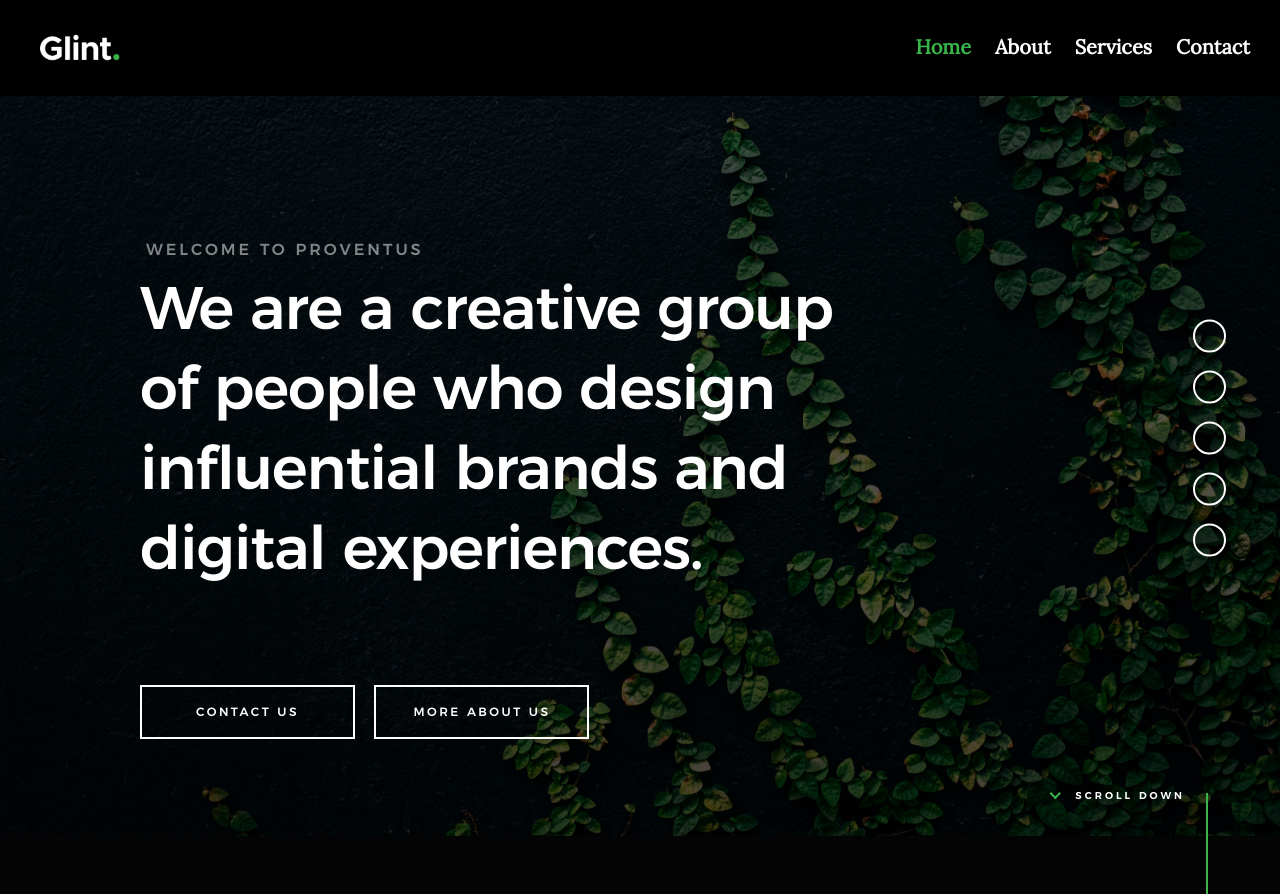
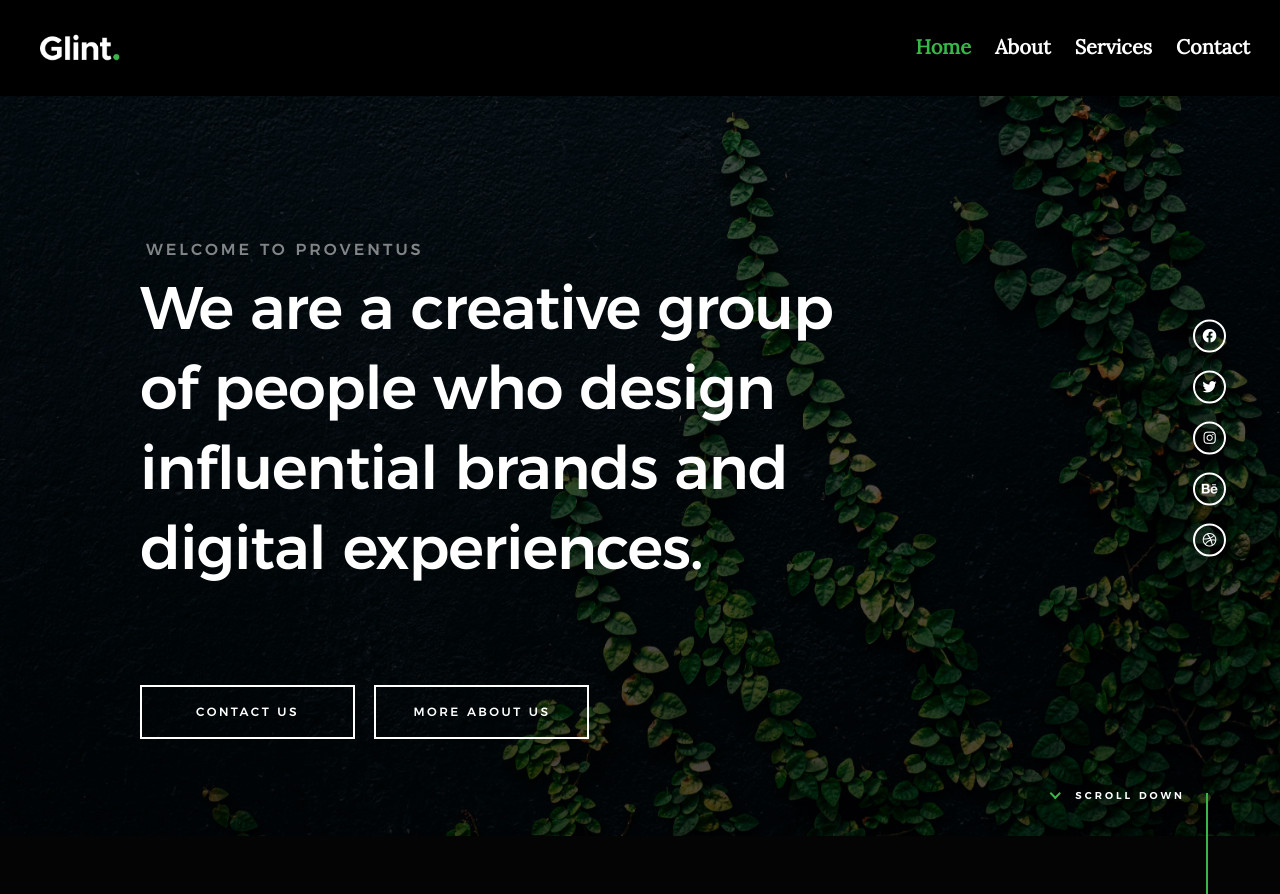
Before and after one commit to mostafanawam/proventus, a Django app: page / in a window 1280 px wide. Shown: the top 894 px of the page. Run offline with Django 3.2, Linux system fonts and the light colour scheme; data comes from the database, SQL or seed files in the repository; both versions use the stored data as it was after the commit; some web fonts are replaced.

Commit message:
update icons

```diff
--- a/proventus/main/templates/index.html
+++ b/proventus/main/templates/index.html
@@ -102,19 +102,19 @@
 
                 <ul class="header-nav__social">
                     <li>
-                        <a href="#"><i class="fa fa-facebook"></i></a>
+                        <a href="#"><i class="fab fa-facebook"></i></a>
                     </li>
                     <li>
-                        <a href="#"><i class="fa fa-twitter"></i></a>
+                        <a href="#"><i class="fab fa-twitter"></i></a>
                     </li>
                     <li>
-                        <a href="#"><i class="fa fa-instagram"></i></a>
+                        <a href="#"><i class="fab fa-instagram"></i></a>
                     </li>
                     <li>
-                        <a href="#"><i class="fa fa-behance"></i></a>
+                        <a href="#"><i class="fab fa-behance"></i></a>
                     </li>
                     <li>
-                        <a href="#"><i class="fa fa-dribbble"></i></a>
+                        <a href="#"><i class="fab fa-dribbble"></i></a>
                     </li>
                 </ul>
 
@@ -174,19 +174,19 @@
 
         <ul class="home-social">
             <li>
-                <a href="#0"><i class="fa fa-facebook" aria-hidden="true"></i><span>Facebook</span></a>
+                <a href="#0"><i class="fab fa-facebook" aria-hidden="true"></i><span>Facebook</span></a>
             </li>
             <li>
-                <a href="#0"><i class="fa fa-twitter" aria-hidden="true"></i><span>Twiiter</span></a>
+                <a href="#0"><i class="fab fa-twitter" aria-hidden="true"></i><span>Twiiter</span></a>
             </li>
             <li>
-                <a href="#0"><i class="fa fa-instagram" aria-hidden="true"></i><span>Instagram</span></a>
+                <a href="#0"><i class="fab fa-instagram" aria-hidden="true"></i><span>Instagram</span></a>
             </li>
             <li>
-                <a href="#0"><i class="fa fa-behance" aria-hidden="true"></i><span>Behance</span></a>
+                <a href="#0"><i class="fab fa-behance" aria-hidden="true"></i><span>Behance</span></a>
             </li>
             <li>
-                <a href="#0"><i class="fa fa-dribbble" aria-hidden="true"></i><span>Dribbble</span></a>
+                <a href="#0"><i class="fab fa-dribbble" aria-hidden="true"></i><span>Dribbble</span></a>
             </li>
         </ul>
         <!-- end home-social -->
@@ -376,19 +376,19 @@
 
                     <ul class="contact-social">
                         <li>
-                            <a href="#"><i class="fa fa-facebook" aria-hidden="true"></i></a>
+                            <a href="#"><i class="fab fa-facebook" aria-hidden="true"></i></a>
                         </li>
                         <li>
-                            <a href="#"><i class="fa fa-twitter" aria-hidden="true"></i></a>
+                            <a href="#"><i class="fab fa-twitter" aria-hidden="true"></i></a>
                         </li>
                         <li>
-                            <a href="#"><i class="fa fa-instagram" aria-hidden="true"></i></a>
+                            <a href="#"><i class="fab fa-instagram" aria-hidden="true"></i></a>
                         </li>
                         <li>
-                            <a href="#"><i class="fa fa-behance" aria-hidden="true"></i></a>
+                            <a href="#"><i class="fab fa-behance" aria-hidden="true"></i></a>
                         </li>
                         <li>
-                            <a href="#"><i class="fa fa-dribbble" aria-hidden="true"></i></a>
+                            <a href="#"><i class="fab fa-dribbble" aria-hidden="true"></i></a>
                         </li>
                     </ul> <!-- end contact-social -->
 
```
Also changed, not shown: proventus/main/fixtures/users.static.json (+0 -15 lines).
